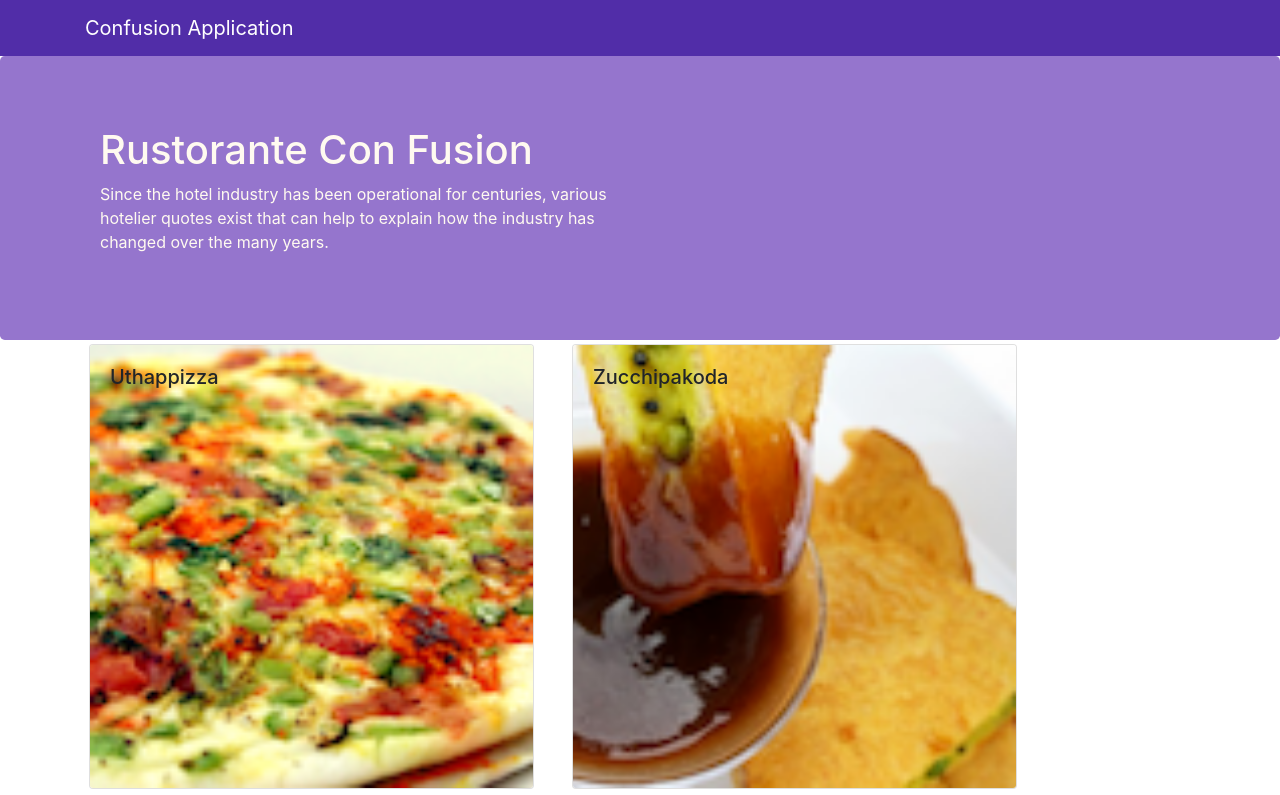
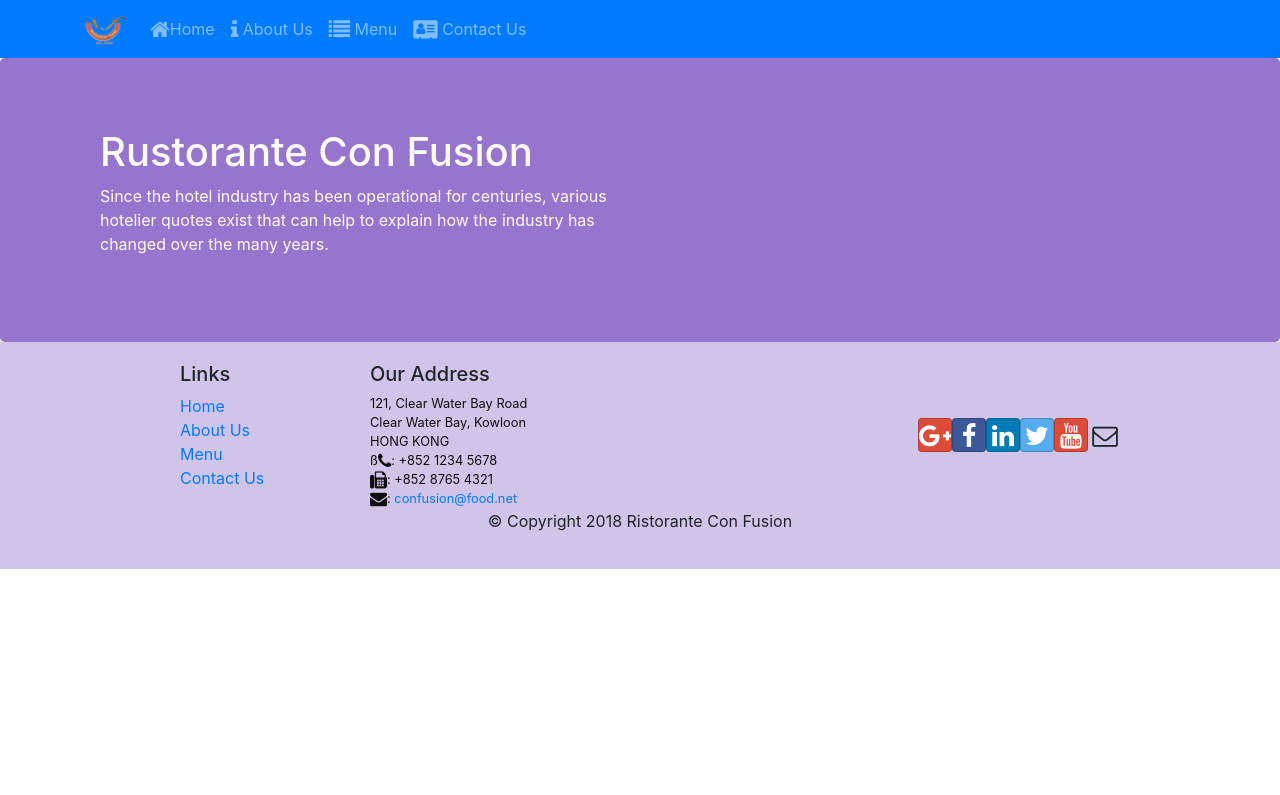
Before and after one commit to ee10b070/react-learning, a React (Create React App) app: page / in a window 1280 px wide. Shown: the top 795 px of the page. Built offline with nearby package versions, Linux system fonts and the light colour scheme.

Commit message:
reacr routing

```diff
--- a/package.json
+++ b/package.json
@@ -9,6 +9,7 @@
     "react": "^16.7.0",
     "react-dom": "^16.7.0",
     "react-popper": "^0.9.2",
+    "react-router-dom": "^4.2.2",
     "react-scripts": "2.1.3",
     "reactstrap": "^5.0.0"
   },
--- a/src/App.js
+++ b/src/App.js
@@ -1,13 +1,16 @@
 import React, { Component } from 'react';
 import Main from "./components/MainComponent";
+import { BrowserRouter } from "react-router-dom";
 
 class App extends Component {
 
   render() {
     return (
-      <div>
-     <Main/>
-      </div>
+      <BrowserRouter>
+        <div>
+          <Main />
+        </div>
+      </BrowserRouter>
     );
   }
 }
--- a/src/components/FooterComponent.js
+++ b/src/components/FooterComponent.js
@@ -1,18 +1,19 @@
-import React, {Component} from "react";
-import {Navbar,NavbarBrand} from "reactstrap";
+import React, { Component } from "react";
+import { Navbar, NavbarBrand } from "reactstrap";
+import {Link} from "react-router-dom";
 
-function Footer(props){
-        return(
+function Footer(props) {
+    return (
         <div className="footer">
             <div className="container">
                 <div className="row justify-content-center">
                     <div className="col-4 offset-1 col-sm-2">
                         <h5>Links</h5>
                         <ul className="list-unstyled">
-                            <li><a href="#">Home</a></li>
-                            <li><a href="#">About</a></li>
-                            <li><a href="#">Menu</a></li>
-                            <li><a href="contactus.html">Contact</a></li>
+                            <li><Link to = "/home">Home</Link></li>
+                            <li><Link to ="/aboutus">About Us</Link></li>
+                            <li><Link to ="/menu">Menu</Link></li>
+                            <li><Link to ="/contactus">Contact Us</Link></li>
                         </ul>
                     </div>
                     <div className="col-7 col-sm-5">
@@ -20,7 +21,7 @@
                         <address>
                             121, Clear Water Bay Road<br />
                             Clear Water Bay, Kowloon<br />
-                          HONG KONG<br />
+                            HONG KONG<br />ß
                             <i className="fa fa-phone fa-lg"></i>: +852 1234 5678<br />
                             <i className="fa fa-fax fa-lg"></i>: +852 8765 4321<br />
                             <i className="fa fa-envelope fa-lg"></i>: <a href="mailto:confusion@food.net">
--- a/src/components/HeaderComponent.js
+++ b/src/components/HeaderComponent.js
@@ -1,22 +1,63 @@
-import React, {Component} from "react";
+import React, { Component } from "react";
 
-import { Navbar , NavbarBrand, Button,Jumbotron}  from "reactstrap";
+import { Navbar, NavbarBrand, Button, Jumbotron, Nav, NavbarToggler, Collapse, NavItem } from "reactstrap";
+import { NavLink } from "react-router-dom";
+class Header extends Component {
+  constructor(props){
+     super(props);
+     this.state = {
+         isNavOpen:false
+     }
+     this.toggleNav = this.toggleNav.bind(this);
+  }
 
-class Header extends Component{
+  toggleNav(){
+     this.setState({
+         isNavOpen : !this.state.isNavOpen
+     });
+  }
+    render() {
+        return (
+            <>
+                <Navbar dark color="primary" expand="md">
+                    <div className="container">
+                    <NavbarToggler onClick={this.toggleNav}/>
+                        <NavbarBrand className="mr-auro" href='/'>
+                            <img src="assets/images/logo.png" height="30" width="41" alt="Restorent Con Fusion"></img>
+                        </NavbarBrand>
+                        <Collapse isOpen = {this.state.isNavOpen} navbar>
+                        <Nav navbar>
+                            <NavItem>
+                                <NavLink className="nav-link" to="/home">
+                                    <span className="fa fa-home fa-lg"></span>Home
+                                </NavLink>
+                            </NavItem>
 
+                             <NavItem>
+                                <NavLink className="nav-link" to="/aboutus">
+                                    <span className="fa fa-info fa-lg"></span> About Us
+                                </NavLink>
+                            </NavItem>
 
-    render(){
-        return(
-            <>
-            <Navbar dark >
-     <div className= "container">
-       <NavbarBrand href="/"> Confusion  Application </NavbarBrand>
+                             <NavItem>
+                                <NavLink className="nav-link" to="/menu">
+                                    <span className="fa fa-list fa-lg"></span> Menu
+                                </NavLink>
+                            </NavItem>
+
+                            <NavItem>
+                                <NavLink className="nav-link" to="/contactus">
+                                    <span className="fa fa-address-card fa-lg"></span> Contact Us
+                                </NavLink>
+                            </NavItem>
+                        </Nav>
+                        </Collapse>
                     </div>
                 </Navbar>
                 <Jumbotron>
-    <div className = "container">
-       <div className = "row row-header">
-           <div className = "col-12 col-sm-6">
+                    <div className="container">
+                        <div className="row row-header">
+                            <div className="col-12 col-sm-6">
                                 <h1>Rustorante Con Fusion</h1>
                                 <p>Since the hotel industry has been operational for centuries, various hotelier quotes exist that can help to explain how the industry has changed over the many years.</p>
                             </div>
--- /dev/null
+++ b/src/components/HomeComponent.js
@@ -0,0 +1,13 @@
+import React from "react";
+
+function Home(props){
+
+    return(
+        <div className = "container">
+        <h4>Home</h4>
+        </div>
+    );
+
+}
+
+export default Home;
--- a/src/components/MainComponent.js
+++ b/src/components/MainComponent.js
@@ -1,32 +1,39 @@
 import React, { Component } from 'react';
-import { Navbar , NavbarBrand, Button}  from "reactstrap";
+import { Navbar, NavbarBrand, Button } from "reactstrap";
 import Menu from "./MenuComponent";
 import Dish from "./DishDetailComponent";
 import Header from "./HeaderComponent";
 import Footer from "./FooterComponent";
+import Home from "./HomeComponent";
 import { DISHES } from '../shared/dishes';
+import { Switch, Route, Redirect } from "react-router-dom";
 
 class Main extends Component {
-  constructor(props){
-     super(props);
+  constructor(props) {
+    super(props);
 
-     this.state = {
-       dishes: DISHES,
-       selectedDish: null
-     }
+    this.state = {
+      dishes: DISHES,
+
+    }
   }
 
-  onDishSelect(dishId){
-    this.setState({ selectedDish: dishId});
-}
-
   render() {
+    const Homepage = () => {
+      return(
+        <Home/>
+      );
+    }
     return (
       <div>
-        <Header/>
-     <Menu dishes = {this.state.dishes} onClick = {(dishId) => this.onDishSelect(dishId)}/>
-     <Dish dish= {this.state.dishes.filter((dish)=> dish.id === this.state.selectedDish)[0]}/>
-     <Footer/>
+        <Header />
+        <Switch>
+           <Route path ="/home" component = {Homepage}/>
+           <Route exact path = "/menu" component = {()=><Menu dishes = {this.state.dishes} />}/>
+           <Route/>
+           <Redirect to ="home"/>
+        </Switch>
+        <Footer />
       </div>
     );
   }
```
Also changed, not shown: 1 other file (tests, documents, lock files or other folders). Lines whose indentation alone changed are shown as unchanged.
